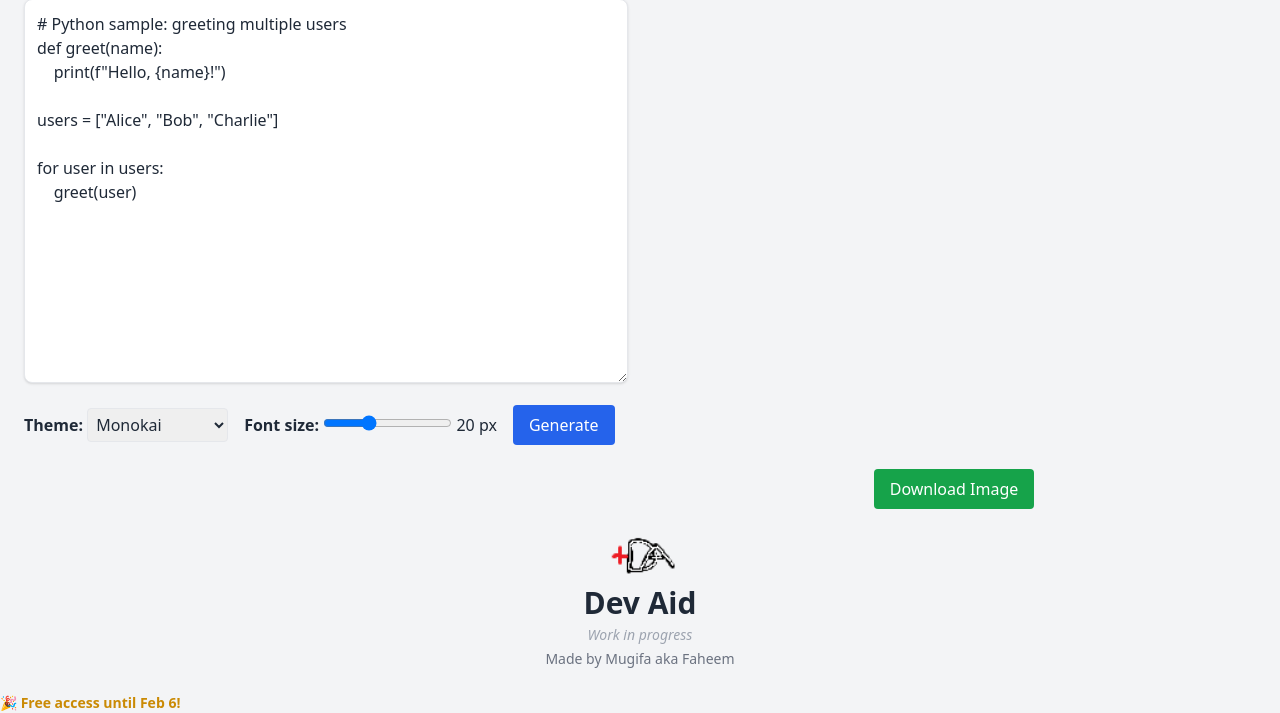
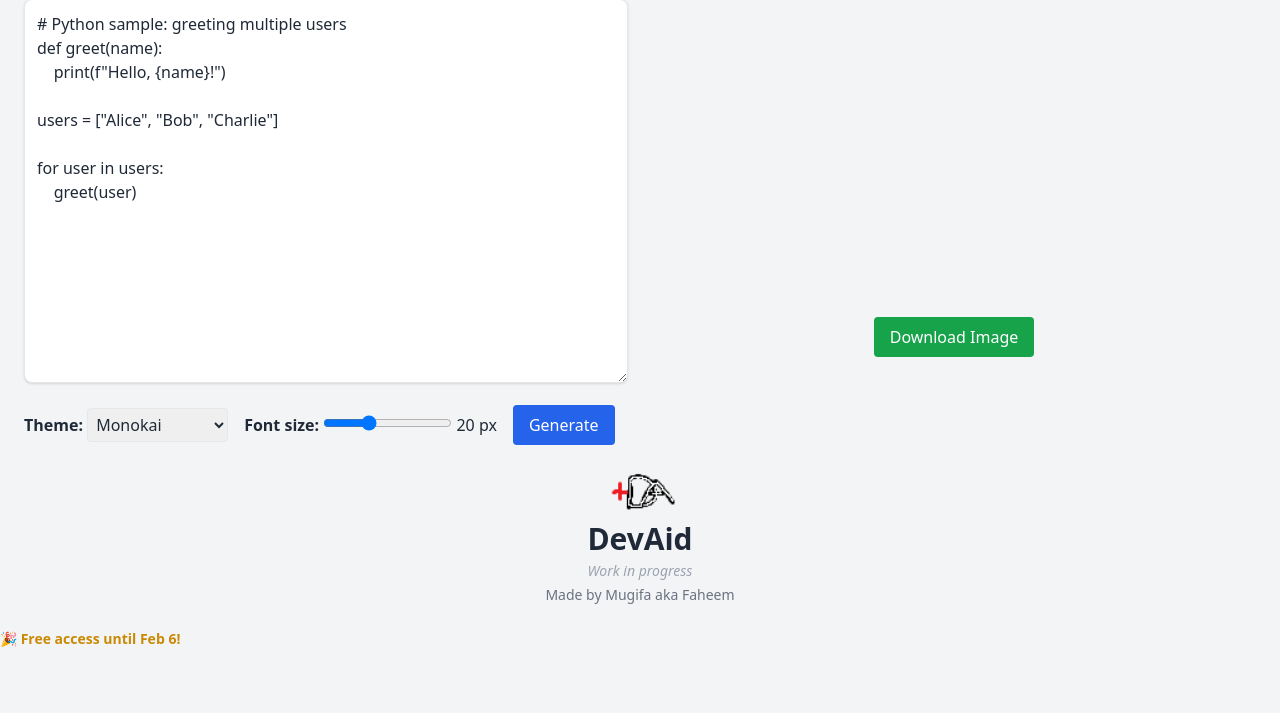
Before and after one commit to Girhup123/DevAid, a Flask app: page / in a window 1280 px wide. Shown: the part 117-830 px from the top of the page. After the commit the page ends 764 px from the top, so only its background shows below. Run offline with Flask 3, Linux system fonts and the light colour scheme; some libraries are stand-ins or nearby versions.

Commit message:
fixed broken flask structure

```diff
--- a/templates/index.html
+++ b/templates/index.html
@@ -2,7 +2,7 @@
 <html lang="en">
 <head>
     <meta charset="UTF-8">
-    <title>DevAid - every devleopers aid</title>
+    <title>DevAid - Every Developer's Aid</title>
     <script src="https://cdn.tailwindcss.com"></script>
     <style>
         /* Smooth fade-in for preview image */
@@ -53,7 +53,7 @@
         <!-- Right: Preview -->
         <div class="flex-1 flex flex-col items-center">
             <label class="block font-semibold mb-2">Preview:</label>
-            <img id="preview" src="/static/output copy.png" class="border rounded shadow w-full h-auto">
+            <img id="preview" src="/static/output.png" class="border rounded shadow max-w-full h-auto">
             <a href="/download" id="downloadBtn" class="mt-4">
                 <button class="bg-green-600 text-white px-4 py-2 rounded hover:bg-green-700 transform transition-transform duration-200 hover:scale-105">Download Image</button>
             </a>
@@ -86,7 +86,7 @@
         const data = await response.json();
         if(data.success){
             preview.classList.remove("show"); // hide before reload
-            preview.src = `/static/output copy.png?${new Date().getTime()}`; // prevent cache
+            preview.src = `/static/output.png?t=${new Date().getTime()}`; // correct file & cache-busting
             setTimeout(() => preview.classList.add("show"), 50); // fade-in effect
         }
     }
@@ -95,8 +95,8 @@
 </script>
 
 <div class="flex flex-col items-center gap-1 mb-6">
-    <img src="/static/logo.png" alt="Dev Aid Logo" class="h-12 w-auto">
-    <h1 class="text-3xl font-bold">Dev Aid</h1>
+    <img src="/static/logo.png" alt="DevAid Logo" class="h-12 w-auto">
+    <h1 class="text-3xl font-bold">DevAid</h1>
     <p class="text-gray-400 text-sm italic">Work in progress</p>
     <p class="text-sm text-gray-500">Made by Mugifa aka Faheem</p>
 </div>
```
